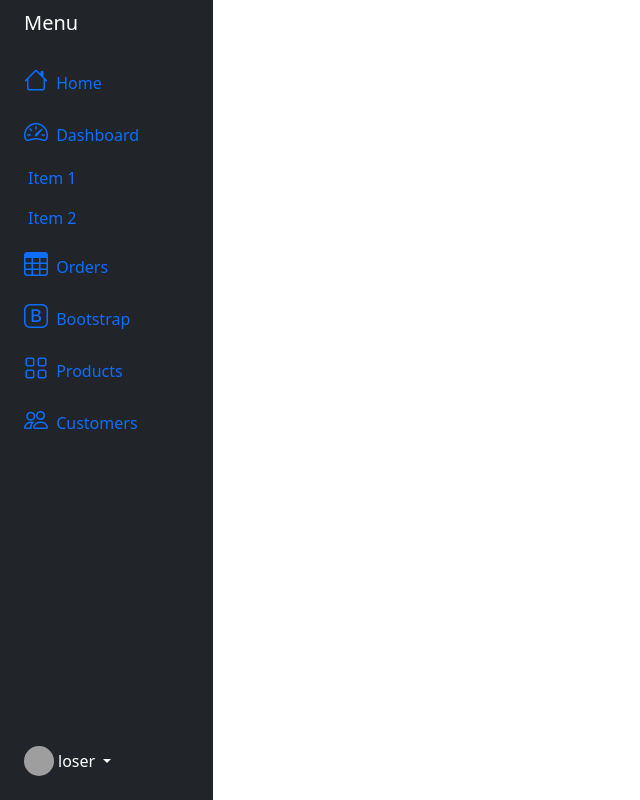
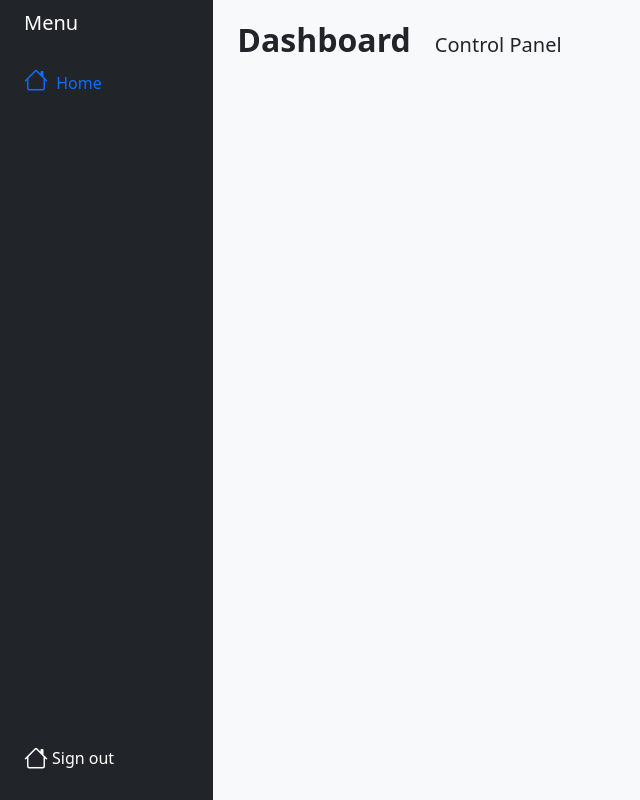
Before and after one commit to alienlienn/iot-smartbin, a Django app: template SmartBin/Dashboard/templates/base.html in a window 1280 px wide. Shown: the whole page, without its empty margins (0-640 px from the left). Run offline with Django 4.2, Linux system fonts and the light colour scheme; the template is opened without the code that fills it, so the values that code supplies are empty; grey boxes are pictures that could not be loaded.

Commit message:
style: changed page layout

```diff
--- a/SmartBin/Dashboard/static/css/base.css
+++ b/SmartBin/Dashboard/static/css/base.css
@@ -1 +1,5 @@
-img.huechange { filter: hue-rotate(120deg); }
+:root {
+    --light-green: #38b000;
+    --dark-green: #006400;
+    --orange: #ffa200
+}
--- a/SmartBin/Dashboard/templates/base.html
+++ b/SmartBin/Dashboard/templates/base.html
@@ -15,7 +15,7 @@
 </head>
 
 <body>
-    <div class="container-fluid">
+    <div class="container-fluid bg-light">
         <div class="row flex-nowrap">
             <div class="col-auto col-md-3 col-xl-2 px-sm-2 px-0 bg-dark">
                 <div class="d-flex flex-column align-items-center align-items-sm-start px-3 pt-2 text-white min-vh-100">
@@ -26,94 +26,30 @@
                     <ul class="nav nav-pills flex-column mb-sm-auto mb-0 align-items-center align-items-sm-start"
                         id="menu">
                         <li class="nav-item">
-                            <a href="#" class="nav-link align-middle px-0">
+                            <a href="/dashboard" class="nav-link align-middle px-0">
                                 <i class="fs-4 bi-house"></i> <span class="ms-1 d-none d-sm-inline">Home</span>
-                            </a>
-                        </li>
-                        <li>
-                            <a href="#submenu1" data-bs-toggle="collapse" class="nav-link px-0 align-middle">
-                                <i class="fs-4 bi-speedometer2"></i> <span
-                                    class="ms-1 d-none d-sm-inline">Dashboard</span> </a>
-                            <ul class="collapse show nav flex-column ms-1" id="submenu1" data-bs-parent="#menu">
-                                <li class="w-100">
-                                    <a href="#" class="nav-link px-0"> <span class="d-none d-sm-inline">Item</span> 1
-                                    </a>
-                                </li>
-                                <li>
-                                    <a href="#" class="nav-link px-0"> <span class="d-none d-sm-inline">Item</span> 2
-                                    </a>
-                                </li>
-                            </ul>
-                        </li>
-                        <li>
-                            <a href="#" class="nav-link px-0 align-middle">
-                                <i class="fs-4 bi-table"></i> <span class="ms-1 d-none d-sm-inline">Orders</span></a>
-                        </li>
-                        <li>
-                            <a href="#submenu2" data-bs-toggle="collapse" class="nav-link px-0 align-middle ">
-                                <i class="fs-4 bi-bootstrap"></i> <span
-                                    class="ms-1 d-none d-sm-inline">Bootstrap</span></a>
-                            <ul class="collapse nav flex-column ms-1" id="submenu2" data-bs-parent="#menu">
-                                <li class="w-100">
-                                    <a href="#" class="nav-link px-0"> <span class="d-none d-sm-inline">Item</span>
-                                        1</a>
-                                </li>
-                                <li>
-                                    <a href="#" class="nav-link px-0"> <span class="d-none d-sm-inline">Item</span>
-                                        2</a>
-                                </li>
-                            </ul>
-                        </li>
-                        <li>
-                            <a href="#submenu3" data-bs-toggle="collapse" class="nav-link px-0 align-middle">
-                                <i class="fs-4 bi-grid"></i> <span class="ms-1 d-none d-sm-inline">Products</span> </a>
-                            <ul class="collapse nav flex-column ms-1" id="submenu3" data-bs-parent="#menu">
-                                <li class="w-100">
-                                    <a href="#" class="nav-link px-0"> <span class="d-none d-sm-inline">Product</span>
-                                        1</a>
-                                </li>
-                                <li>
-                                    <a href="#" class="nav-link px-0"> <span class="d-none d-sm-inline">Product</span>
-                                        2</a>
-                                </li>
-                                <li>
-                                    <a href="#" class="nav-link px-0"> <span class="d-none d-sm-inline">Product</span>
-                                        3</a>
-                                </li>
-                                <li>
-                                    <a href="#" class="nav-link px-0"> <span class="d-none d-sm-inline">Product</span>
-                                        4</a>
-                                </li>
-                            </ul>
-                        </li>
-                        <li>
-                            <a href="#" class="nav-link px-0 align-middle">
-                                <i class="fs-4 bi-people"></i> <span class="ms-1 d-none d-sm-inline">Customers</span>
                             </a>
                         </li>
                     </ul>
                     <hr>
                     <div class="dropdown pb-4">
-                        <a href="#" class="d-flex align-items-center text-white text-decoration-none dropdown-toggle"
-                            id="dropdownUser1" data-bs-toggle="dropdown" aria-expanded="false">
-                            <img src="https://github.com/mdo.png" alt="hugenerd" width="30" height="30"
-                                class="rounded-circle">
-                            <span class="d-none d-sm-inline mx-1">loser</span>
+                        <a href="#" class="d-flex align-items-center text-white text-decoration-none">
+                            <i class="fs-4 bi-house"></i> <span class="ms-1 d-none d-sm-inline">Sign out</span>
                         </a>
-                        <ul class="dropdown-menu dropdown-menu-dark text-small shadow">
-                            <li><a class="dropdown-item" href="#">New project...</a></li>
-                            <li><a class="dropdown-item" href="#">Settings</a></li>
-                            <li><a class="dropdown-item" href="#">Profile</a></li>
-                            <li>
-                                <hr class="dropdown-divider">
-                            </li>
-                            <li><a class="dropdown-item" href="#">Sign out</a></li>
-                        </ul>
                     </div>
                 </div>
             </div>
-            <div class="col py-3">
-                {% block content %}{% endblock content %}
+            <div class="col">
+                <div class="container-fluid">
+                    <div class="row">
+                        <div class="col-12 my-3">
+                            <div>
+                                <span class="fs-2 fw-semibold me-4">Dashboard</span><span class="fs-5 fw-light">Control Panel</span>
+                            </div>
+                        </div>
+                    </div>
+                    {% block content %}{% endblock content %}
+                </div>
             </div>
         </div>
     </div>
```
Also changed, not shown: SmartBin/Dashboard/static/css/dashboard.css (added, +9 -0 lines), SmartBin/Dashboard/templates/index.html (+40 -27 lines).
